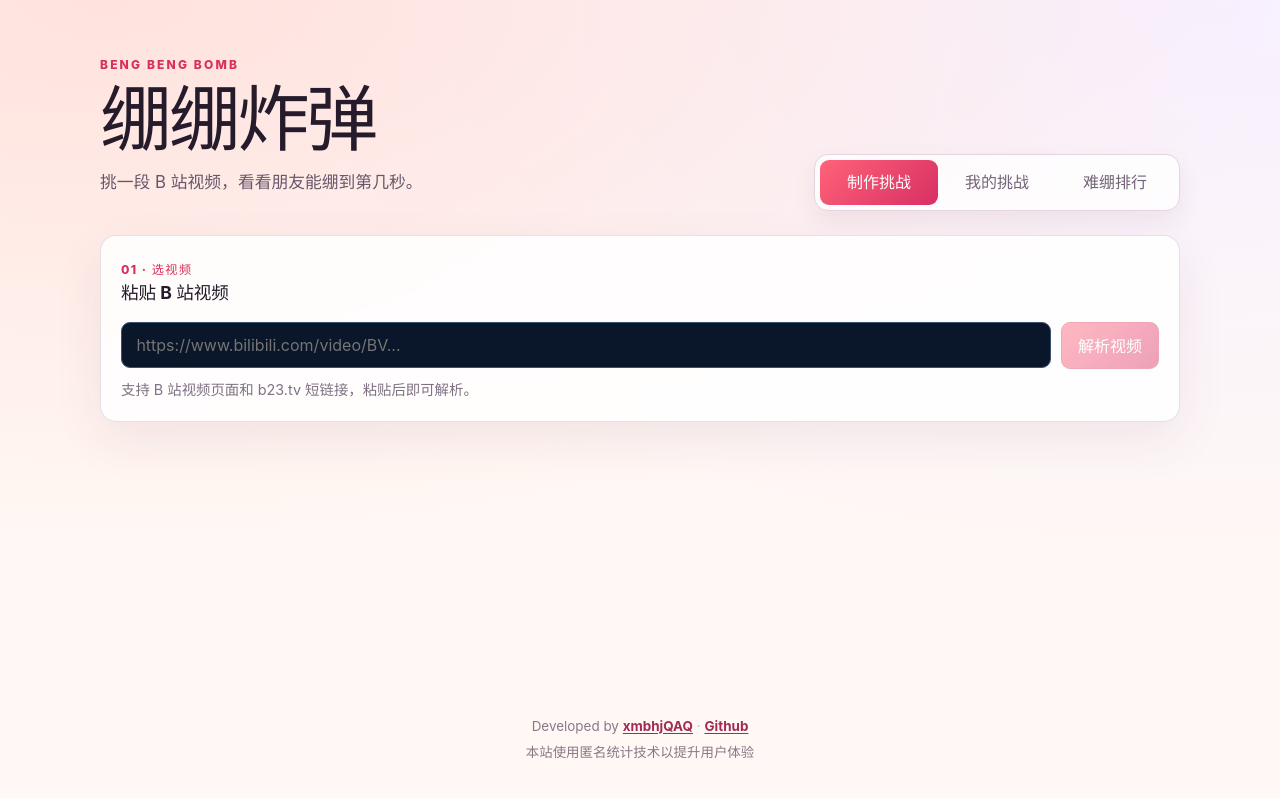
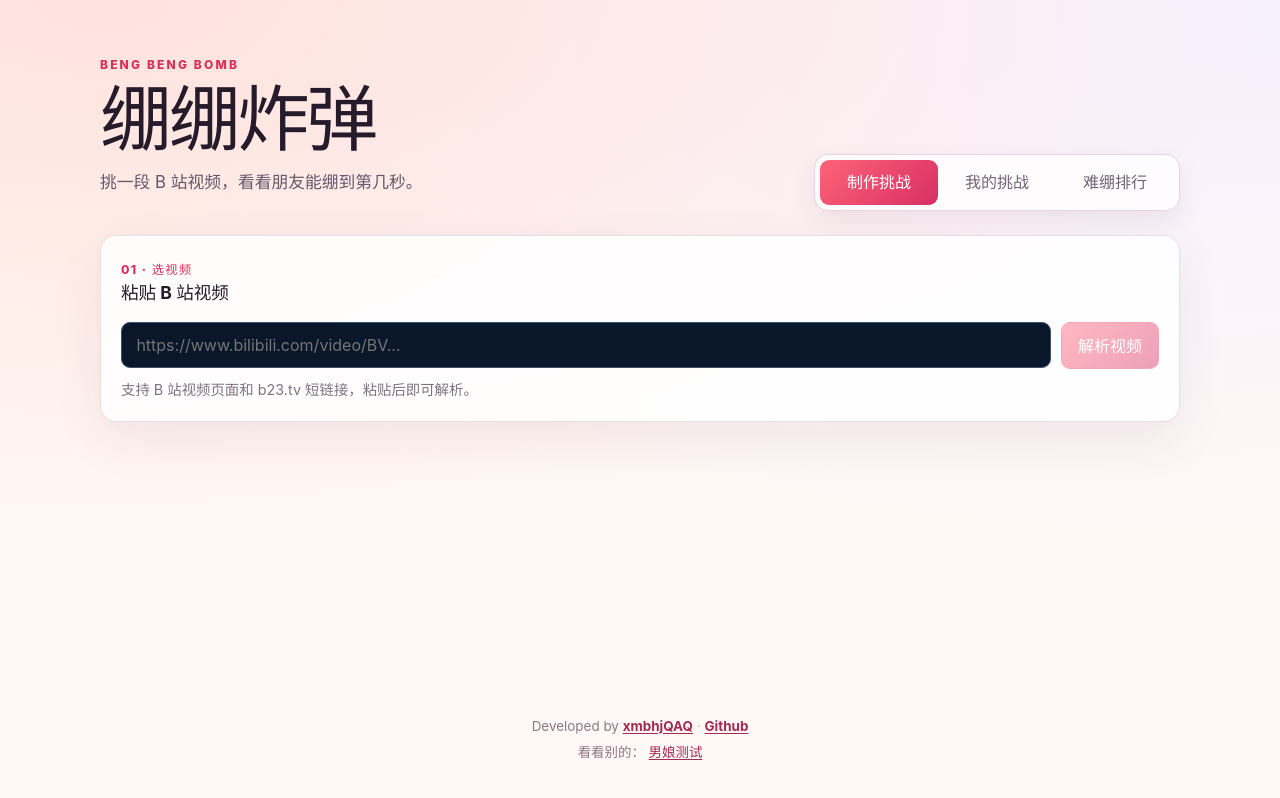
Before and after one commit to xmbhjQAQ/BengBeng_Bomb, a React (Vite) app: page / in a window 1280 px wide. Built offline with nearby package versions, Linux system fonts and the light colour scheme.

Commit message:
feat: add footer friend link

```diff
--- a/src/client/app/SiteFooter.tsx
+++ b/src/client/app/SiteFooter.tsx
@@ -11,7 +11,12 @@
           Github
         </a>
       </p>
-      <p className="site-footer-analytics">本站使用匿名统计技术以提升用户体验</p>
+      <p>
+        看看别的：{' '}
+        <a href="https://femboy.test.nagisa.icu" target="_blank" rel="noopener noreferrer">
+          男娘测试
+        </a>
+      </p>
     </footer>
   );
 }
```
Also changed, not shown: 1 other file (tests, documents, lock files or other folders).
